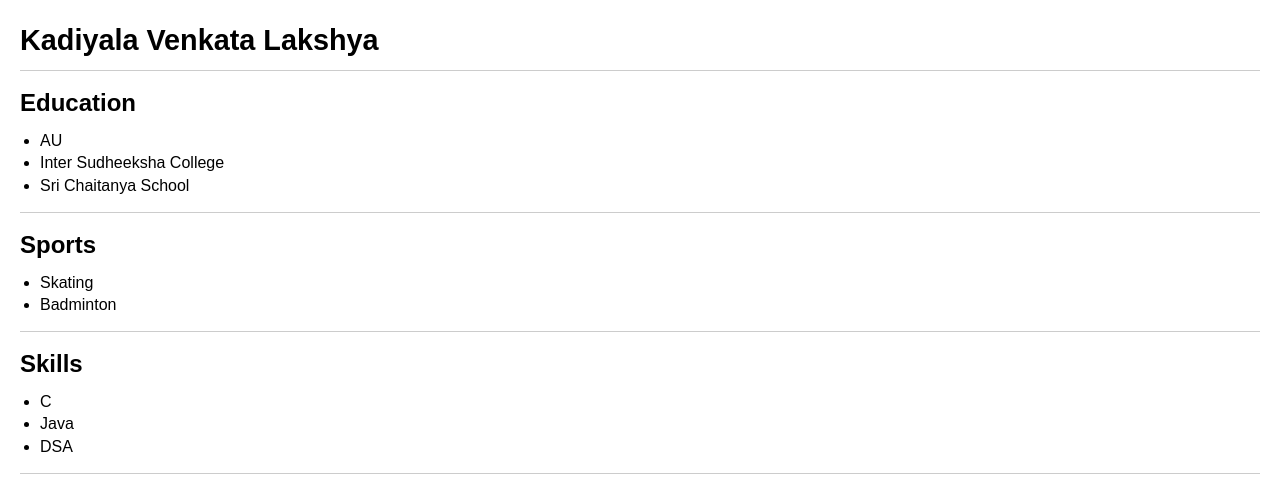
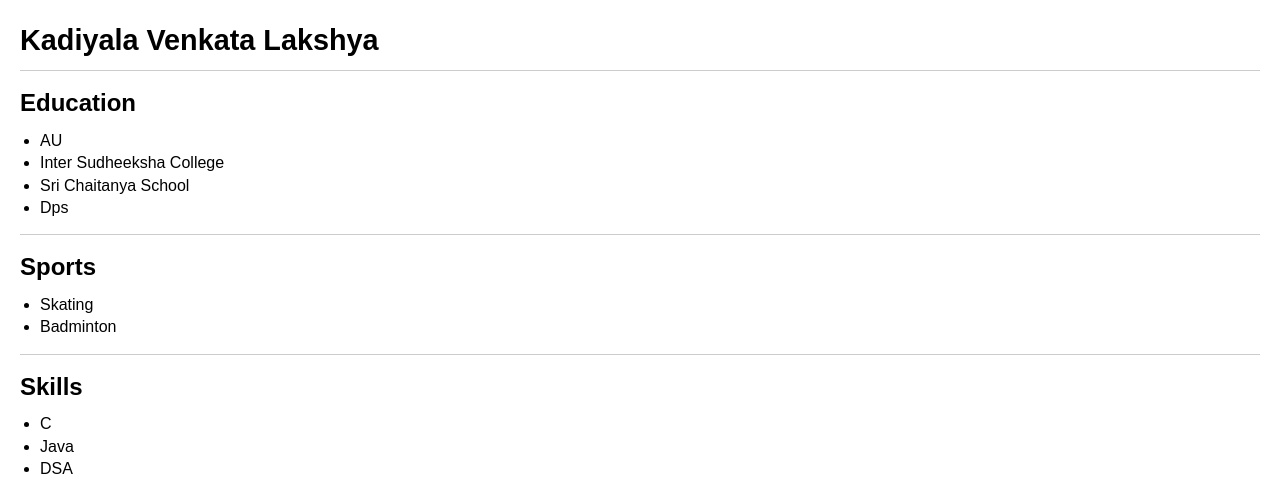
Before and after one commit to kadiyalavenkataLakshya/Lakshya, a plain HTML site: page index.html in a window 1280 px wide. Shown: the top 486 px of the page. Drawn offline with Linux system fonts and the light colour scheme.

Commit message:
Update index.html
added my other school name

```diff
--- a/index.html
+++ b/index.html
@@ -44,6 +44,7 @@
             display: block;
             margin: 5px 0;
         }
+
     </style>
 </head>
 <body>
@@ -57,6 +58,7 @@
             <li>AU</li>
             <li>Inter Sudheeksha College</li>
             <li>Sri Chaitanya School</li>
+            <li>Dps</li>
         </ul>
     </section>
     <hr>
```
